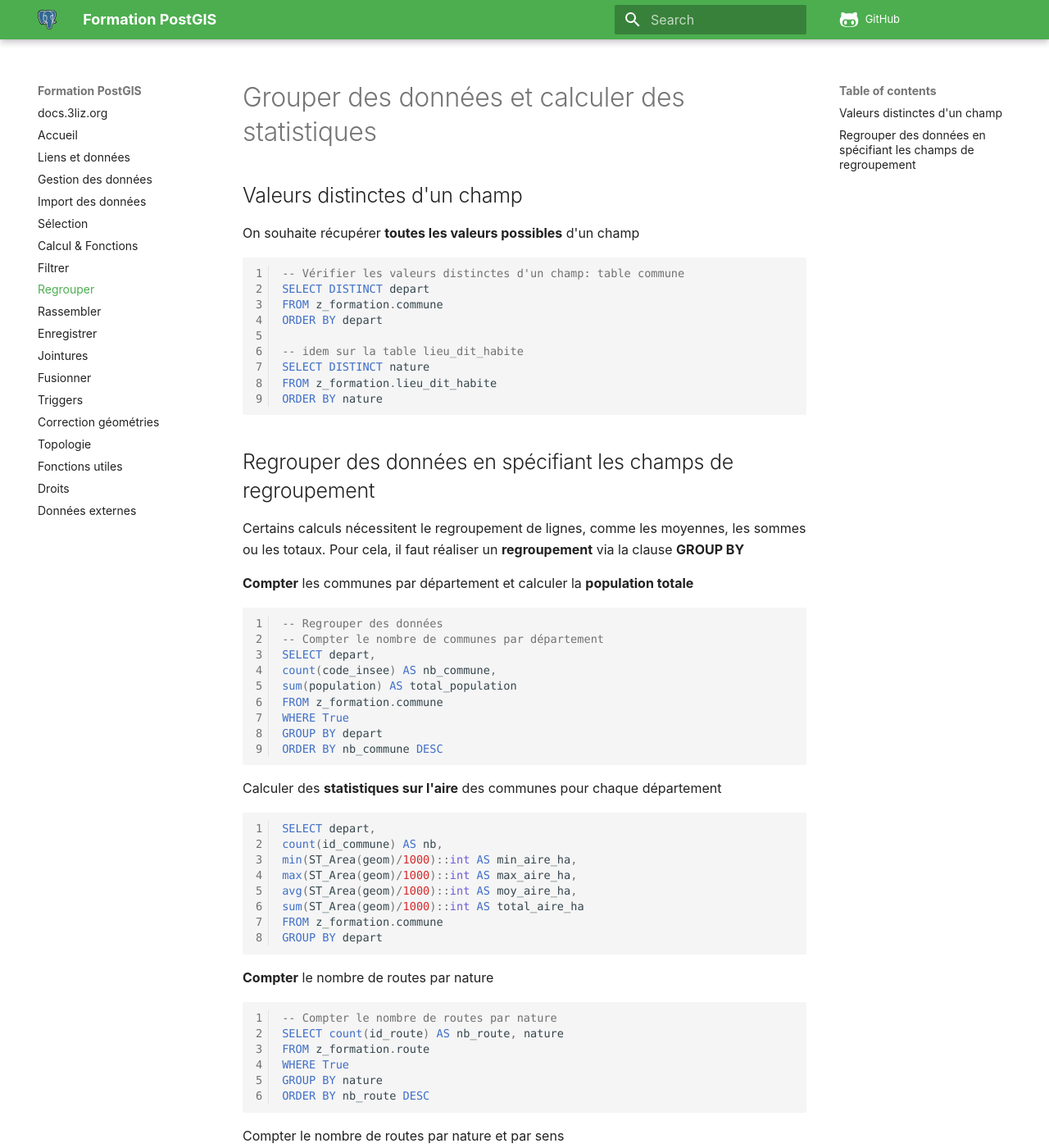
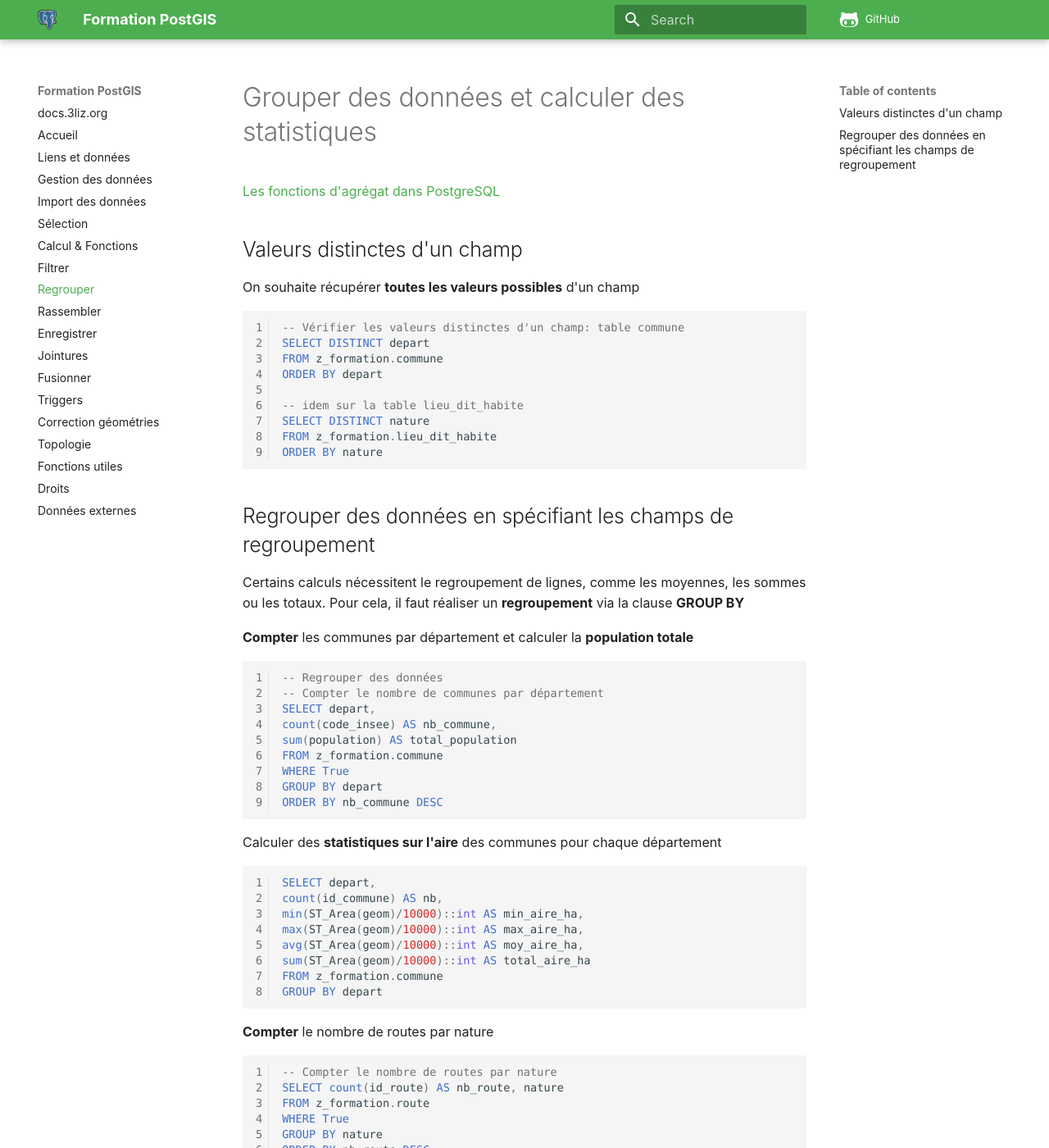
Before and after one commit to 3liz/formation-postgis, an MkDocs documentation site: the page built from docs/group_data.md, in a window 1280 px wide and 1400 px high. Shown: the whole window at 82% size. Built offline with MkDocs 1.6.1 and Material for MkDocs 9.7.7, drawn with Linux system fonts in a browser that asks for light colours; nearby versions of some CDN libraries; comment, search, counter and statistics services are not loaded.

Commit message:
Qqs corrections

````diff
--- a/docs/group_data.md
+++ b/docs/group_data.md
@@ -1,4 +1,6 @@
 # Grouper des données et calculer des statistiques
+
+[Les fonctions d'agrégat dans PostgreSQL](https://docs.postgresql.fr/14/functions-aggregate.html)
 
 ## Valeurs distinctes d'un champ
 
@@ -41,10 +43,10 @@ Calculer des **statistiques sur l'aire** des communes pour chaque département
 ```sql
 SELECT depart,
 count(id_commune) AS nb,
-min(ST_Area(geom)/1000)::int AS min_aire_ha,
-max(ST_Area(geom)/1000)::int AS max_aire_ha,
-avg(ST_Area(geom)/1000)::int AS moy_aire_ha,
-sum(ST_Area(geom)/1000)::int AS total_aire_ha
+min(ST_Area(geom)/10000)::int AS min_aire_ha,
+max(ST_Area(geom)/10000)::int AS max_aire_ha,
+avg(ST_Area(geom)/10000)::int AS moy_aire_ha,
+sum(ST_Area(geom)/10000)::int AS total_aire_ha
 FROM z_formation.commune
 GROUP BY depart
 ```
````
Also changed, not shown: docs/filter_data.md (+2 -2 lines), docs/perform_calculation.md (+1 -1 lines).
